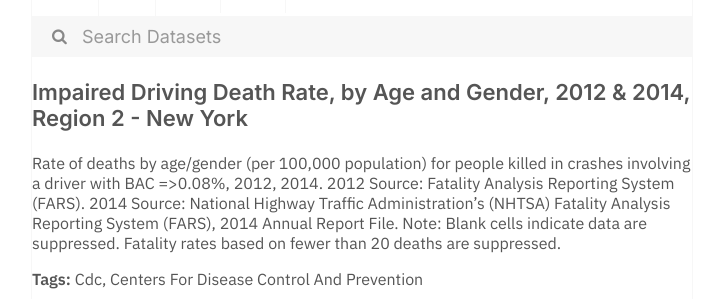
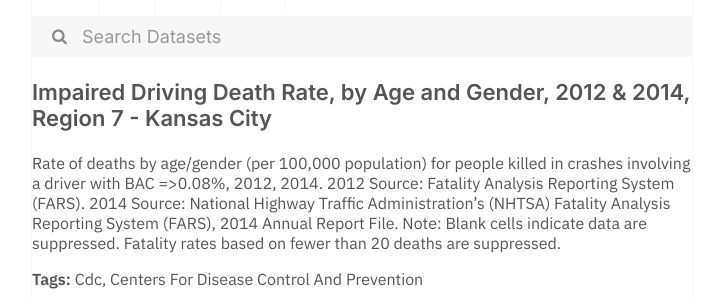
Before and after one commit to dayda-entities/centers-for-disease-control-and-prevention, a Jekyll site: the page built from _posts/2020-11-12-impaired-driving-death-rate-by.md, in a window 1280 px wide. Shown: the part 269-568 px from the top of the page, without its empty margins (278-1000 px from the left). Built offline with Jekyll 4.4.1, drawn with Linux system fonts in a browser that asks for light colours.

```diff
--- a/_posts/2020-11-12-impaired-driving-death-rate-by.md
+++ b/_posts/2020-11-12-impaired-driving-death-rate-by.md
@@ -1,17 +1,17 @@
 ---
 title: >-
-  Impaired Driving Death Rate, by Age and Gender, 2012 & 2014, Region 2 - New
-  York
-created: '2020-11-12T12:13:59.049015'
-modified: '2021-04-21T19:20:52.016115'
+  Impaired Driving Death Rate, by Age and Gender, 2012 & 2014, Region 7 - Kansas
+  City
+created: '2020-11-12T12:14:21.125780'
+modified: '2021-03-29T21:20:38.229075'
 state: active
 type: dataset
 tags:
   - Cdc
   - Centers For Disease Control And Prevention
 groups: []
-csv_url: 'https://data.cdc.gov/api/views/bptw-uw4i/rows.csv?accessType=DOWNLOAD'
-json_url: 'https://data.cdc.gov/api/views/bptw-uw4i/rows.json?accessType=DOWNLOAD'
+csv_url: 'https://data.cdc.gov/api/views/ea3z-m7eh/rows.csv?accessType=DOWNLOAD'
+json_url: 'https://data.cdc.gov/api/views/ea3z-m7eh/rows.json?accessType=DOWNLOAD'
 layout: post
 
 ---
```
